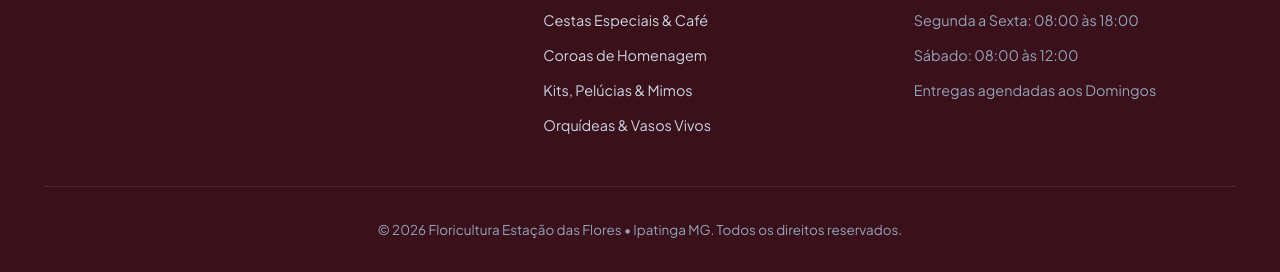
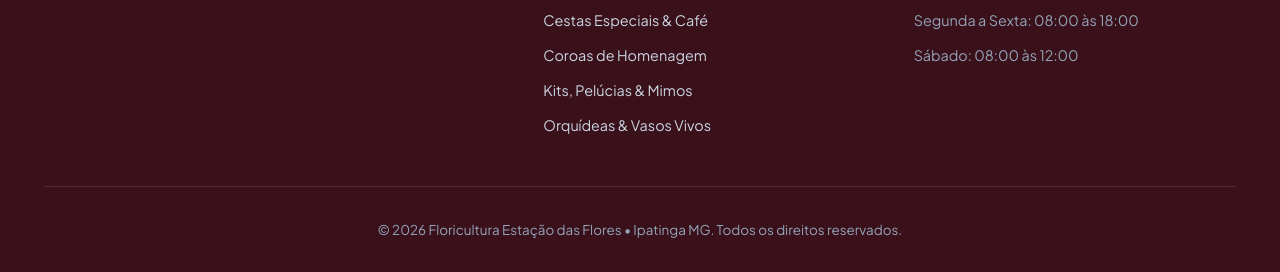
Before and after one commit to samuelramos1503/Floricultura-Esta-o-Das-Flores, a plain HTML site: page index.html in a window 1280 px wide. Shown: the part 10434-10706 px from the top of the page. Drawn offline with nearby package versions, Linux system fonts and the light colour scheme; a web font is replaced by a local one.

Commit message:
Remove Sunday working hours from footer

```diff
--- a/index.html
+++ b/index.html
@@ -1606,7 +1606,6 @@
             <li><span>Bairro Canaã — Ipatinga - MG</span></li>
             <li><span>Segunda a Sexta: 08:00 às 18:00</span></li>
             <li><span>Sábado: 08:00 às 12:00</span></li>
-            <li><span>Entregas agendadas aos Domingos</span></li>
           </ul>
         </div>
 
```
